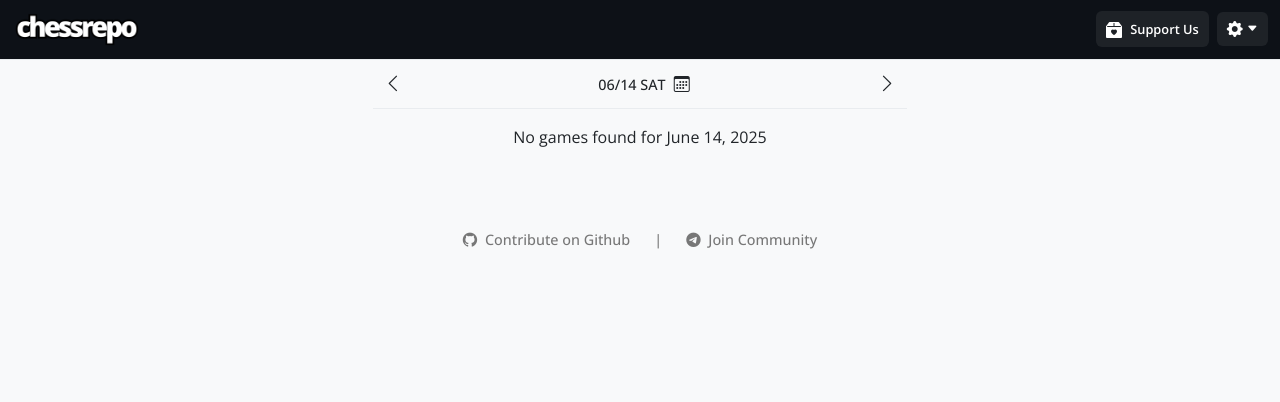
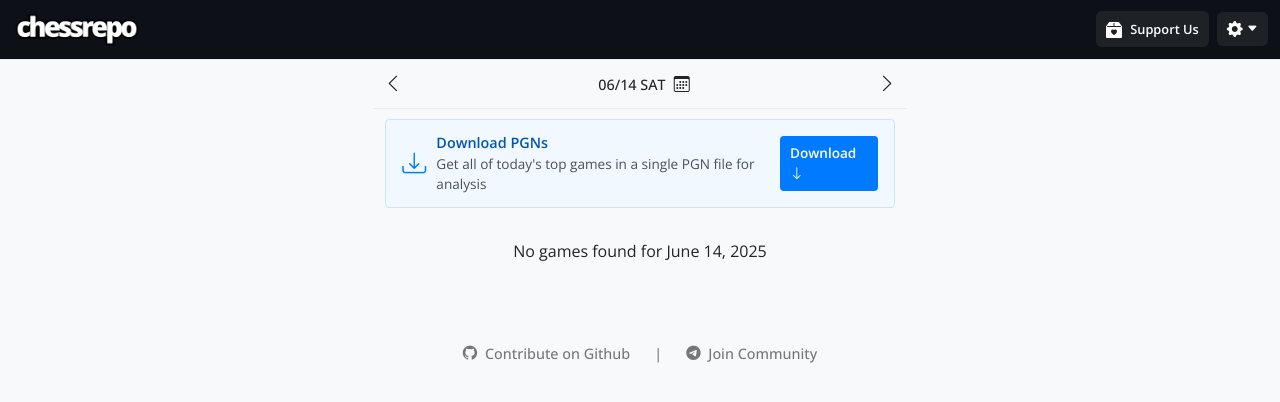
Before and after one commit to africanyeast/chessrepo-v2, a Django app: page / in a window 1280 px wide. Shown: the top 402 px of the page. Run offline with Django 5.2, Linux system fonts and the light colour scheme; data that the repository does not hold is empty.

Commit message:
added daily pgn file download option

```diff
--- a/repo/static/css/style.css
+++ b/repo/static/css/style.css
@@ -38,6 +38,15 @@
     --skeleton-highlight: #e0e0e0;
     --skeleton-board: #f5f5f5;
     --skeleton-pulse: rgba(255, 255, 255, 0.2);
+    --download-banner-bg: #f1f8ff;
+    --download-banner-border: #cce5ff;
+    --download-banner-hover: #e6f3ff;
+    --download-icon-color: #007bff;
+    --download-text-color: #0056b3;
+    --download-description-color: #495057;
+    --download-button-bg: #007bff;
+    --download-button-hover: #0069d9;
+    --download-button-text: white;
 }
 
 /* Dark mode colors */
@@ -64,6 +73,15 @@
     --skeleton-highlight: #2d333b;
     --skeleton-board: #2d333b;
     --skeleton-pulse: rgba(255, 255, 255, 0.1);
+    --download-banner-bg: #1e2a38;
+    --download-banner-border: #30363d;
+    --download-banner-hover: #2d333b;
+    --download-icon-color: #58a6ff;
+    --download-text-color: #f8f9fa;
+    --download-description-color: #8b949e;
+    --download-button-bg: #58a6ff;
+    --download-button-hover: #388bfd;
+    --download-button-text: #0d1117;
 }
 
 body {
@@ -395,6 +413,62 @@ body {
     color: var(--text-muted) !important;
 }
 
+/* Download PGN Feature styles with dark mode support */
+.download-banner {
+    display: flex;
+    justify-content: space-between;
+    align-items: center;
+    background-color: var(--download-banner-bg);
+    border: 1px solid var(--download-banner-border);
+    border-radius: 4px;
+    padding: 12px 16px;
+    margin: 10px 0 15px 0;
+}
+
+.download-banner:hover {
+    background-color: var(--download-banner-hover);
+    cursor: pointer;
+}
+
+.download-info {
+    display: flex;
+    align-items: center;
+    gap: 10px;
+}
+
+.download-icon {
+    color: var(--download-icon-color);
+    font-size: 1.5rem;
+}
+
+.download-text {
+    font-weight: 600;
+    font-size: 0.9rem;
+    color: var(--download-text-color);
+}
+
+.download-description {
+    color: var(--download-description-color);
+    font-size: 0.85rem;
+}
+
+.download-action {
+    background-color: var(--download-button-bg);
+    color: var(--download-button-text);
+    border: none;
+    border-radius: 4px;
+    padding: 7px 10px;
+    font-weight: 600;
+    font-size: 0.85rem;
+    text-decoration: none;
+}
+
+.download-action:hover {
+    background-color: var(--download-button-hover);
+    text-decoration: none;
+}
+
+
 .events-container {
     max-height: calc(100vh - 150px); /* Adjust 150px based on the actual combined height of your header, filter, and date navigation elements */
     overflow-y: auto;
@@ -430,8 +504,9 @@ body {
     /* padding: 0 5px; */
     font-size: 0.8rem;
 }
+
+
 /* Player Group Styles */
-
 .tournament-container {
     width: 100%;
 }
@@ -800,4 +875,15 @@ body {
     .footer-links{
         font-size: 0.85rem;
     }
+    .download-banner {
+        padding: 6px 8px;
+    }
+    .download-icon {
+        font-size: 1.2rem;
+    }
+    .download-action {
+        padding: 6px 8px;
+        font-size: 0.8rem;
+        display: flex;
+    }
 }
--- a/repo/templates/index.html
+++ b/repo/templates/index.html
@@ -122,6 +122,20 @@
                         <i class="bi bi-chevron-right"></i>
                     </a>
                 </div>
+                <div class="container">
+                    <div class="download-banner">
+                        <div class="download-info">
+                            <span class="download-icon"><i class="bi bi-download"></i></span>
+                            <div>
+                                <div class="download-text">Download PGNs</div>
+                                <div class="download-description">Get all of today's top games in a single PGN file for analysis</div>
+                            </div>
+                        </div>
+                        <a href="{% url 'download_pgn' %}?date={{ current_view_date|date:'Y-m-d' }}" class="download-action">
+                            Download <i class="bi bi-arrow-down"></i>
+                        </a>
+                    </div>
+                </div>
 
                 <div class="events-container">
                     {% if grouped_tournaments %}
--- a/repo/urls.py
+++ b/repo/urls.py
@@ -4,4 +4,5 @@ from . import views
 urlpatterns = [
     path('', views.index, name='index'),
     path('api/game/<int:game_id>/pgn/', views.get_game_pgn, name='get_game_pgn'),
+    path('download-pgn/', views.download_pgn, name='download_pgn'),
 ]
--- a/repo/views.py
+++ b/repo/views.py
@@ -1,8 +1,9 @@
 from django.shortcuts import render
 from .models import Game  # Assuming models.py is in the same app 'repo'
-from datetime import date as py_date, timedelta
+from datetime import date as py_date, timedelta, datetime
 from collections import defaultdict
 from django.http import JsonResponse
+from django.http import HttpResponse
 from django.views.decorators.http import require_GET
 
 def get_title_weight(title):
@@ -241,3 +242,39 @@ def get_game_pgn(request, game_id):
             'success': False,
             'error': 'Game not found'
         }, status=404)
+
+
+def download_pgn(request):
+    """
+    View to download all games for a specific date as a PGN file.
+    Only fetches the PGN field which already contains complete game information.
+    """
+    # Get the date from the request query parameters
+    date_str = request.GET.get('date')
+
+    try:
+        # Parse the date string into a datetime object
+        if date_str:
+            date_obj = datetime.strptime(date_str, '%Y-%m-%d').date()
+        else:
+            # If no date provided, use today's date
+            date_obj = datetime.now().date()
+
+        # Format the date for display in the filename
+        formatted_date = date_obj.strftime('%Y-%m-%d')
+
+        # Query only the PGN field for all games on the specified date
+        games = Game.objects.filter(date=date_obj).values_list('pgn', flat=True)
+
+        # Combine all PGNs into a single string
+        pgn_content = "\n\n".join(pgn for pgn in games if pgn)
+
+        # Create the response with the PGN content
+        response = HttpResponse(pgn_content, content_type='application/x-chess-pgn')
+        response['Content-Disposition'] = f'attachment; filename="chess_games_{formatted_date}.pgn"'
+
+        return response
+
+    except Exception as e:
+        # Handle any errors
+        return HttpResponse(f"Error generating PGN file: {str(e)}", status=500)
```
